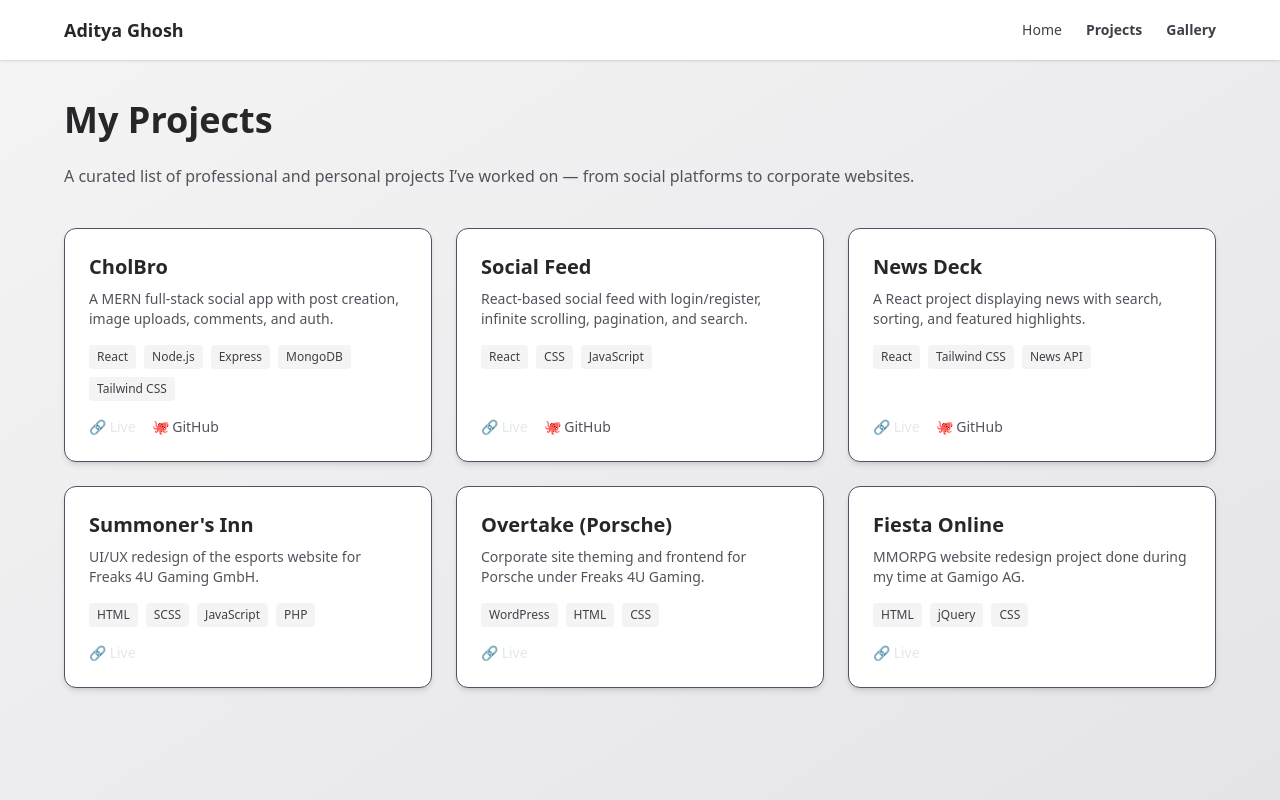
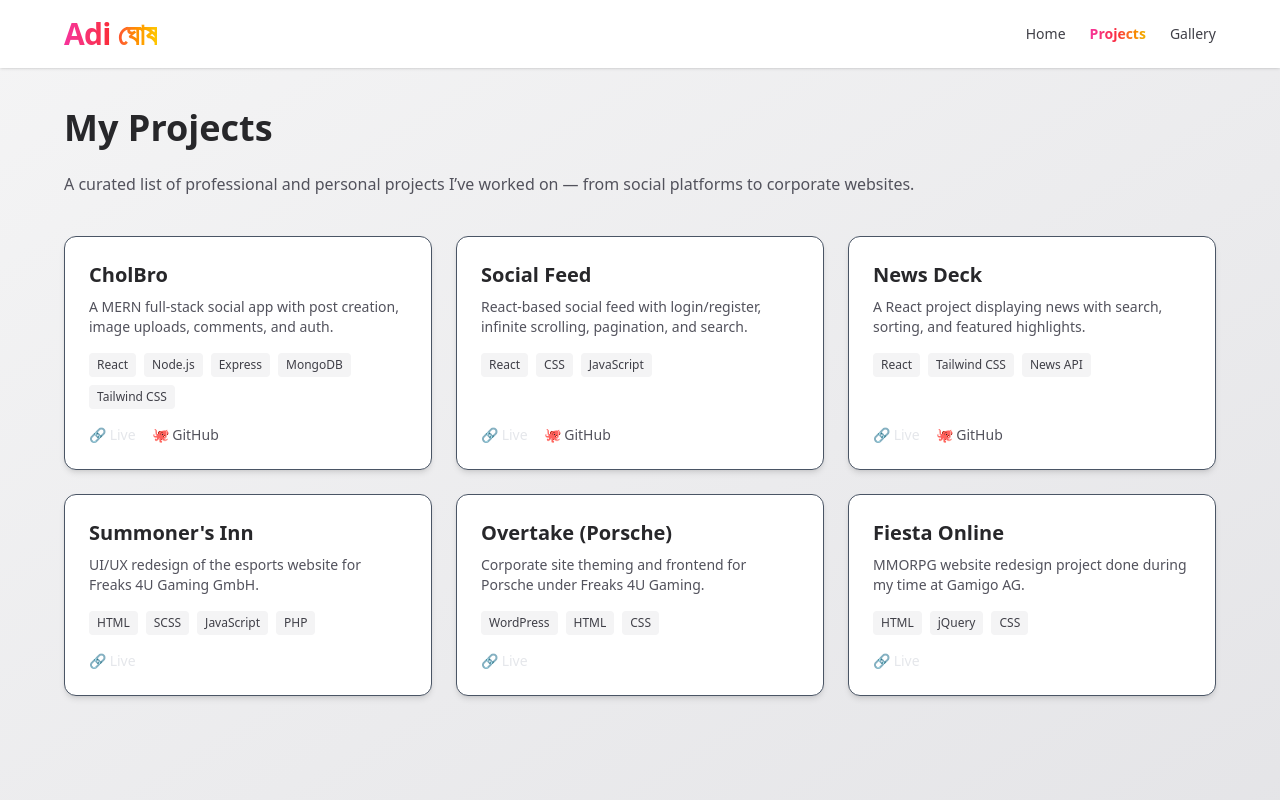
Before and after one commit to adityacl12345/portfolio-site, a React (Vite) app: page /portfolio-site/projects in a window 1280 px wide. Shown: the top 800 px of the page. Built offline with nearby package versions, Linux system fonts and the light colour scheme.

Commit message:
Update and css fix

```diff
--- a/src/components/Navbar.jsx
+++ b/src/components/Navbar.jsx
@@ -9,35 +9,46 @@ const Navbar = () => {
       <div className="max-w-6xl mx-auto flex items-center justify-between">
         <Link
           to="/"
-          className="text-lg font-bold text-zinc-800 dark:text-white"
+          className="block"
         >
-          Aditya Ghosh
+          <h1 className="text-2xl md:text-3xl font-extrabold bg-gradient-to-r from-pink-500 via-red-500 to-yellow-400 bg-clip-text text-transparent tracking-tight select-none">
+            Adi ঘোষ
+          </h1>
         </Link>
 
         <div className="flex items-center gap-6">
           <Link
             to="/"
-            className={`text-sm ${
-              location.pathname === "/" ? "font-semibold" : ""
-            } text-zinc-700 dark:text-zinc-300 hover:underline`}
+            className={`relative group text-sm transition duration-300 ${
+              location.pathname === "/"
+                ? "font-semibold bg-gradient-to-r from-pink-500 via-red-500 to-yellow-500 bg-clip-text text-transparent"
+                : "text-zinc-700 dark:text-zinc-300"
+            }`}
           >
             Home
+            <span className="absolute left-0 -bottom-1 h-[2px] w-0 bg-gradient-to-r from-purple-500 via-pink-500 to-yellow-500 transition-all duration-300 group-hover:w-full"></span>
           </Link>
           <Link
             to="/projects"
-            className={`text-sm ${
-              location.pathname === "/projects" ? "font-semibold" : ""
-            } text-zinc-700 dark:text-zinc-300 hover:underline`}
+            className={`relative group text-sm transition duration-300 ${
+              location.pathname === "/projects"
+                ? "font-semibold bg-gradient-to-r from-pink-500 via-red-500 to-yellow-500 bg-clip-text text-transparent"
+                : "text-zinc-700 dark:text-zinc-300"
+            }`}
           >
             Projects
+            <span className="absolute left-0 -bottom-1 h-[2px] w-0 bg-gradient-to-r from-purple-500 via-pink-500 to-yellow-500 transition-all duration-300 group-hover:w-full"></span>
           </Link>
           <Link
             to="/gallery"
-            className={`text-sm ${
-              location.pathname === "/projects" ? "font-semibold" : ""
-            } text-zinc-700 dark:text-zinc-300 hover:underline`}
+            className={`relative group text-sm transition duration-300 ${
+              location.pathname === "/gallery"
+                ? "font-semibold bg-gradient-to-r from-pink-500 via-red-500 to-yellow-500 bg-clip-text text-transparent"
+                : "text-zinc-700 dark:text-zinc-300"
+            }`}
           >
             Gallery
+            <span className="absolute left-0 -bottom-1 h-[2px] w-0 bg-gradient-to-r from-purple-500 via-pink-500 to-yellow-500 transition-all duration-300 group-hover:w-full"></span>
           </Link>
         </div>
       </div>
--- a/src/components/ProjectCard.jsx
+++ b/src/components/ProjectCard.jsx
@@ -6,7 +6,7 @@ export default function ProjectCard({
   githubLink,
 }) {
     return (
-    <div className="bg-white dark:bg-zinc-800/40 rounded-xl shadow-md p-6 group hover:scale-[1.1] duration-300 cursor-pointer border-gray-600 border-1 flex flex-col">
+    <div className="relative bg-white dark:bg-zinc-800/40 rounded-xl shadow-md p-6 group hover:scale-[1.1] duration-300 cursor-pointer border-gray-600 border-1 flex flex-col">
       <h3 className="text-xl font-semibold text-zinc-800 dark:text-white mb-2">{name}</h3>
       <p className="text-sm text-zinc-600 dark:text-zinc-300 mb-4">{description}</p>
 
@@ -43,6 +43,7 @@ export default function ProjectCard({
           </a>
         )}
       </div>
+      <div className="absolute bottom-0 right-0 w-32 h-32 opacity-0 group-hover:opacity-80 transition-opacity duration-500 pointer-events-none fade-corner backdrop-blur-2xl" />
     </div>
   );
 }
--- a/src/index.css
+++ b/src/index.css
@@ -1 +1,12 @@
 @import "tailwindcss";
+
+.fade-corner {
+  background: radial-gradient(
+    circle at bottom right,
+    rgba(255, 214, 0, 0.25) 10%,       /* start (yellow glow) */
+    rgba(255, 64, 129, 0.15) 50%,     /* mid (soft pink/red blend) */
+    rgba(255, 255, 255, 0) 100%       /* fully transparent */
+  );
+  border-radius: 100% 0 0 0;
+  mix-blend-mode: screen; /* 🪄 optional for glowing blend on dark bg */
+}
--- a/src/pages/Home.jsx
+++ b/src/pages/Home.jsx
@@ -129,21 +129,21 @@ const Home = () => {
               interfaces, I’m usually chasing a good Fifa session, discovering
               obscure crime documentaries, or losing myself in atmospheric music
               (yes, mostly metal — the heavier, the better).
-              <br/>
+              <br/><br/>
               I live with my amazing wife and our mischievous little pomeranian — a fluffy,
               four-legged reminder to pause and enjoy the chaos. Together, we
               love wandering off on road trips, catching sunsets, and capturing
               stories through photographs. I’m that person who stops mid-walk
               just to frame a perfect cloud, a moody alley, or a sleepy street
               dog. Sometimes it’s the smallest things that tell the best
-              stories. <br/>
+              stories. <br/><br/>
               My downtime? It's a blend of long walks with music in my
               ears, deep dives into design systems (for fun!), and spontaneous
               midnight Google rabbit holes. I enjoy tinkering with side projects
               that may never launch — just to see what’s possible.
               If you’re into conversations about visual thinking, minimalism, or why some UI feels like
               poetry, I’m always up for a chat.
-              <br/>
+              <br/><br/>
               These days, I’m focused on living slower, being more mindful, and creating more than I
               consume. Whether it's a side hustle idea, a weird UI experiment,
               or a playlist of obscure indie bands — I love sharing things that
@@ -162,7 +162,7 @@ const Home = () => {
           <div className="grid grid-cols-1 sm:grid-cols-2 md:grid-cols-4 gap-6 max-w-6xl mx-auto">
             {/* Developer Projects */}
             <a
-              href="/projects"
+              href="projects"
               className="flex flex-col items-center justify-center bg-white dark:bg-zinc-800 rounded-xl shadow-md hover:shadow-xl transition-all p-6 group hover:-translate-y-1"
             >
               <span className="text-4xl mb-3 text-blue-600 group-hover:scale-110 transition">
@@ -175,7 +175,7 @@ const Home = () => {
 
             {/* photo & Art */}
             <a
-              href="/gallery"
+              href="gallery"
               className="flex flex-col items-center justify-center bg-white dark:bg-zinc-800 rounded-xl shadow-md hover:shadow-xl transition-all p-6 group hover:-translate-y-1"
             >
               <span className="text-4xl mb-3 text-pink-500 group-hover:scale-110 transition">
```
